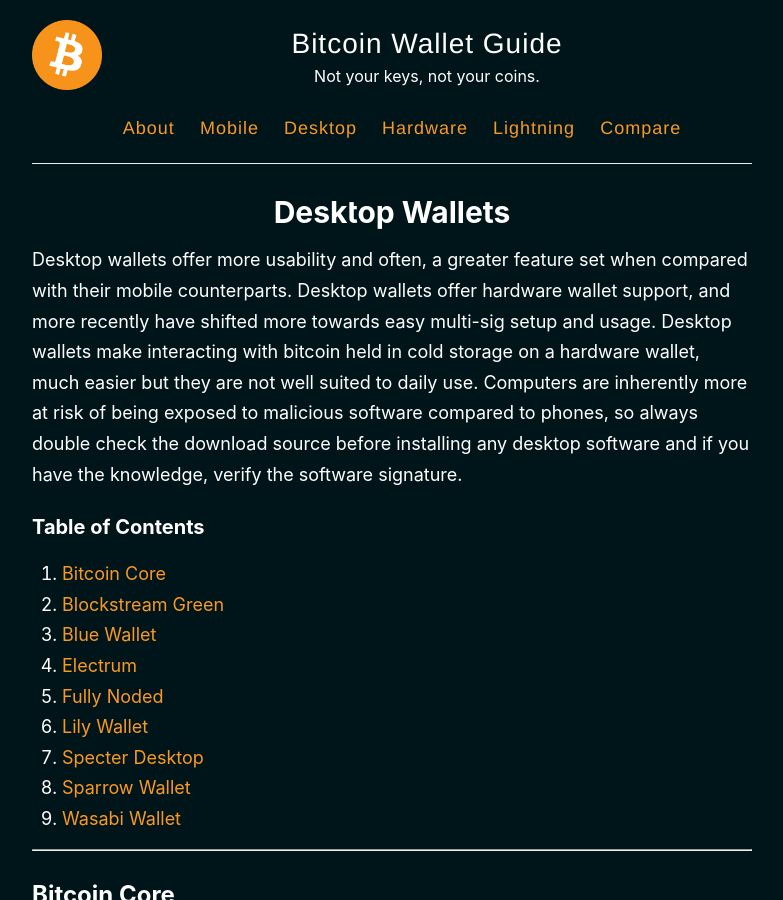
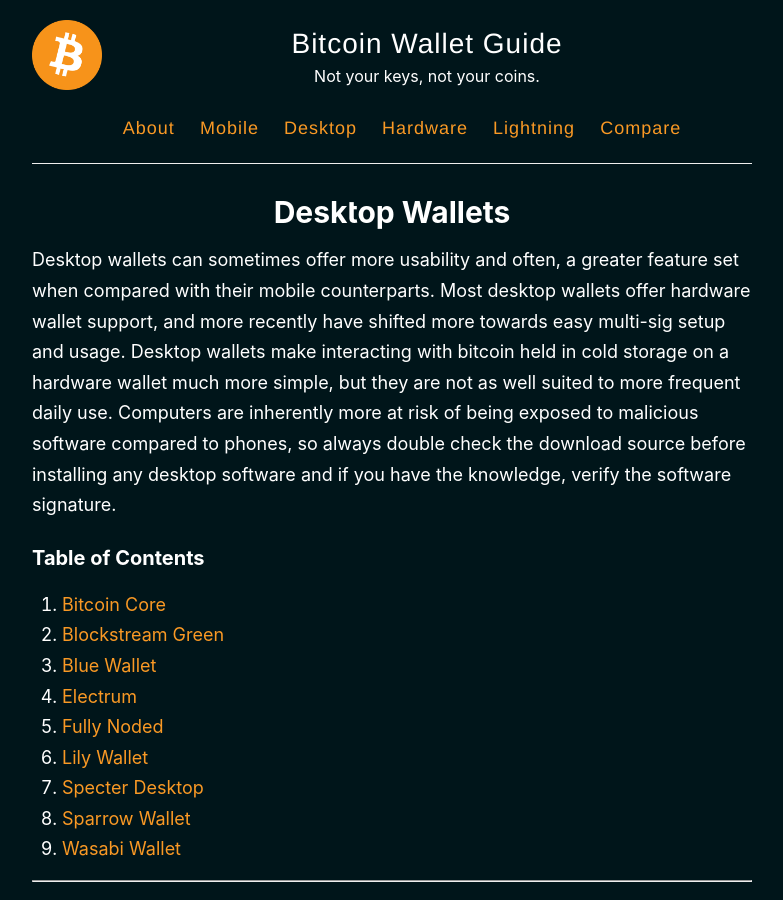
Before and after one commit to BitcoinQnA/bitcoin-wallet-guide, a Jekyll site: the page built from _pages/desktop.md, in a window 1280 px wide and 900 px high. Shown: the whole window, without its empty margins (248-1031 px from the left). Built offline with Jekyll 4.4.1, drawn with Linux system fonts in a browser that asks for light colours.

Commit message:
Update desktop.md

```diff
--- a/_pages/desktop.md
+++ b/_pages/desktop.md
@@ -4,7 +4,7 @@ title: Desktop Wallets
 permalink: /desktop/
 ---
 
-Desktop wallets offer more usability and often, a greater feature set when compared with their mobile counterparts. Desktop wallets offer hardware wallet support, and more recently have shifted more towards easy multi-sig setup and usage. Desktop wallets make interacting with bitcoin held in cold storage on a hardware wallet, much easier but they are not well suited to daily use. Computers are inherently more at risk of being exposed to malicious software compared to phones, so always double check the download source before installing any desktop software and if you have the knowledge, verify the software signature.
+Desktop wallets can sometimes offer more usability and often, a greater feature set when compared with their mobile counterparts. Most desktop wallets offer hardware wallet support, and more recently have shifted more towards easy multi-sig setup and usage. Desktop wallets make interacting with bitcoin held in cold storage on a hardware wallet much more simple, but they are not as well suited to more frequent daily use. Computers are inherently more at risk of being exposed to malicious software compared to phones, so always double check the download source before installing any desktop software and if you have the knowledge, verify the software signature.
 
 ### Table of Contents
 
```
